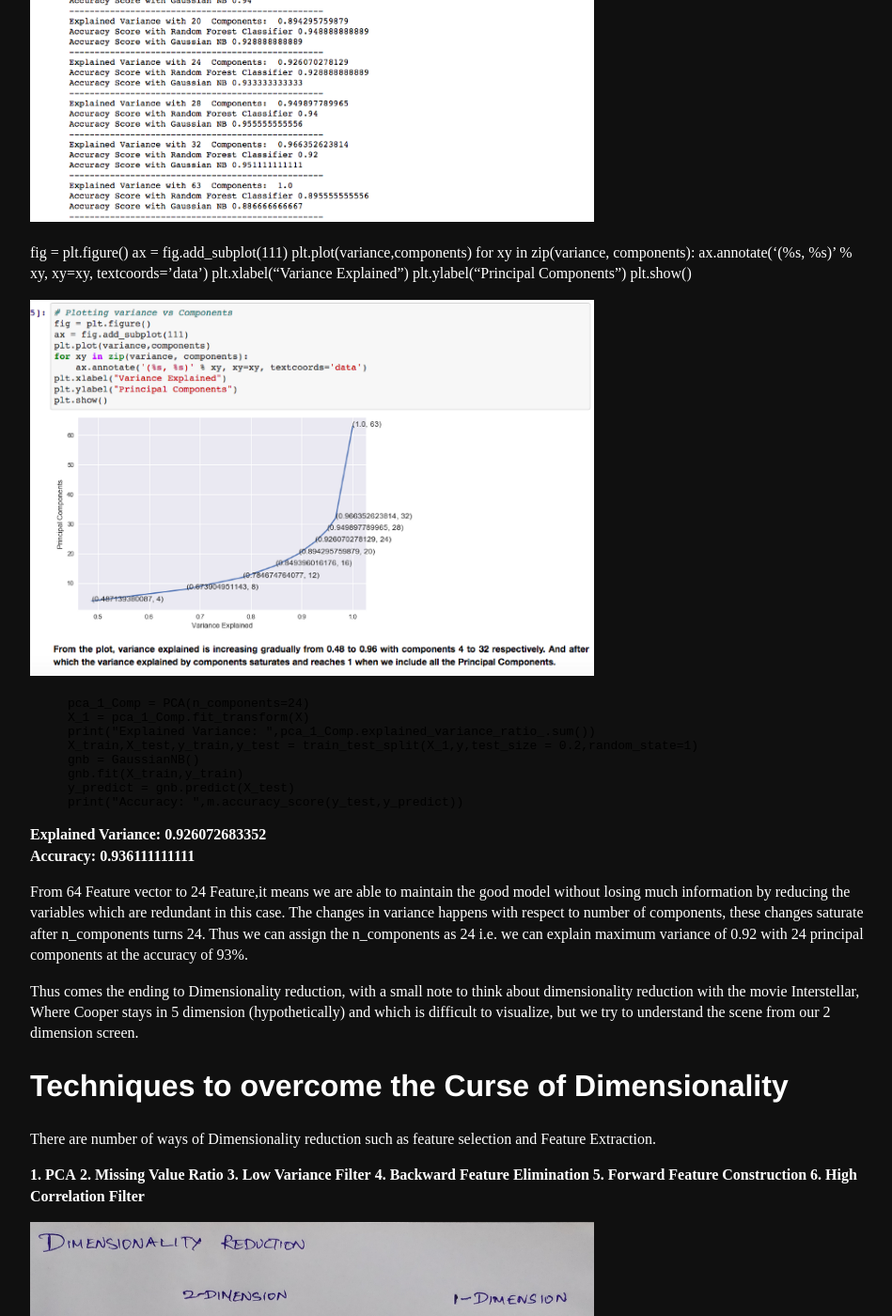
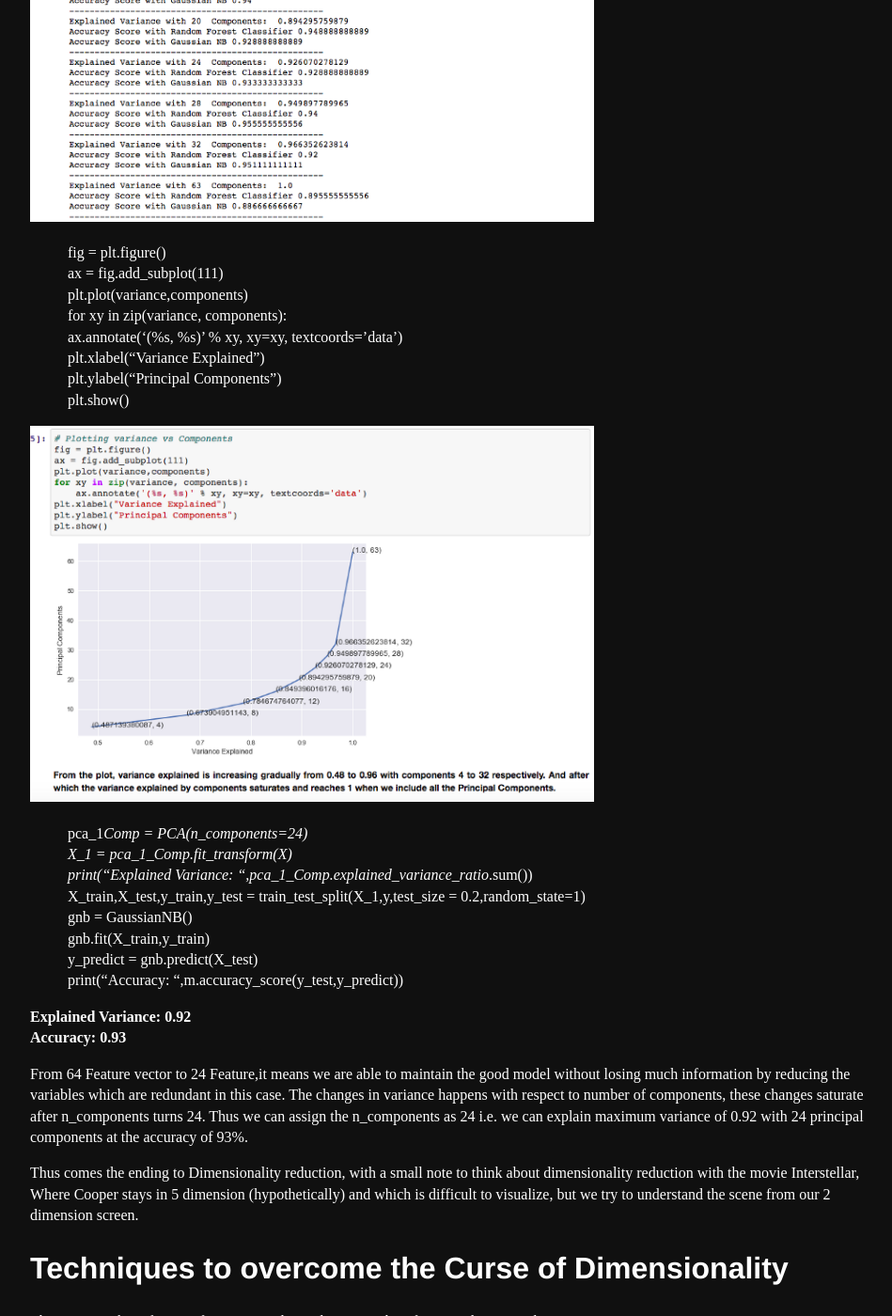
Before and after one commit to Mayurji/mayurji.github.io, a Jekyll site: the page built from _posts/2020-10-06-HighDimension.markdown, in a window 1280 px wide and 1400 px high, scrolled down 2422 px. Shown: the whole window at 94% size, without its empty margins (160-1109 px from the left). Built offline with Jekyll 4.4.1, drawn with Linux system fonts in a browser that asks for light colours.

Commit message:
Update 2020-10-06-HighDimension.markdown

```diff
--- a/_posts/2020-10-06-HighDimension.markdown
+++ b/_posts/2020-10-06-HighDimension.markdown
@@ -59,8 +59,7 @@ load_digits.data.shape
 
 <center>
 <img src="{{site.url}}/assets/images/highdimension/visualize.png"; background-color:#DCDCDC;" /><br>
-<b>Figure 1:</b> Dimension Reduction
-</center>
+<b>Figure 1:</b> Dimension Reduction </center>
 
 Variance of an feature with respect to target variable, explains a lot about the relationship between feature and target variable.We have a list of components included in our list over which we try to explain the variance. As the components are increasing the variance also increases.
 
@@ -92,30 +91,30 @@ for x in list([4,8,12,16,20,24,28,32,63]):\
 ![Results]({{site.url}}/assets/images/highdimension/results.png)
 
 
-fig = plt.figure()
-ax = fig.add_subplot(111)
-plt.plot(variance,components)
-for xy in zip(variance, components):
-    ax.annotate('(%s, %s)' % xy, xy=xy, textcoords='data')
-plt.xlabel("Variance Explained")
-plt.ylabel("Principal Components")
+>fig = plt.figure()\
+ax = fig.add_subplot(111)\
+plt.plot(variance,components)\
+for xy in zip(variance, components):\
+    ax.annotate('(%s, %s)' % xy, xy=xy, textcoords='data')\
+plt.xlabel("Variance Explained")\
+plt.ylabel("Principal Components")\
 plt.show()
 
 ![Plotting]({{site.url}}/assets/images/highdimension/plots.png)
 
-{% highlight python %}
-pca_1_Comp = PCA(n_components=24)
-X_1 = pca_1_Comp.fit_transform(X)
-print("Explained Variance: ",pca_1_Comp.explained_variance_ratio_.sum())
-X_train,X_test,y_train,y_test = train_test_split(X_1,y,test_size = 0.2,random_state=1)
-gnb = GaussianNB()
-gnb.fit(X_train,y_train)
-y_predict = gnb.predict(X_test)
+
+>pca_1_Comp = PCA(n_components=24)\
+X_1 = pca_1_Comp.fit_transform(X)\
+print("Explained Variance: ",pca_1_Comp.explained_variance_ratio_.sum())\
+X_train,X_test,y_train,y_test = train_test_split(X_1,y,test_size = 0.2,random_state=1)\
+gnb = GaussianNB()\
+gnb.fit(X_train,y_train)\
+y_predict = gnb.predict(X_test)\
 print("Accuracy: ",m.accuracy_score(y_test,y_predict))
-{% endhighlight %}
 
-**Explained Variance:  0.926072683352**\
-**Accuracy:  0.936111111111**
+
+**Explained Variance:  0.92**\
+**Accuracy:  0.93**
 
 From 64 Feature vector to 24 Feature,it means we are able to maintain the good model without losing much information by reducing the variables which are redundant in this case. The changes in variance happens with respect to number of components, these changes saturate after n_components turns 24. Thus we can assign the n_components as 24 i.e. we can explain maximum variance of 0.92 with 24 principal components at the accuracy of 93%.
 
@@ -125,11 +124,11 @@ Thus comes the ending to Dimensionality reduction, with a small note to think ab
 
 There are number of ways of Dimensionality reduction such as feature selection and Feature Extraction.
 
-**1. PCA**
-**2. Missing Value Ratio**
-**3. Low Variance Filter**
-**4. Backward Feature Elimination**
-**5. Forward Feature Construction**
+**1. PCA**\
+**2. Missing Value Ratio**\
+**3. Low Variance Filter**\
+**4. Backward Feature Elimination**\
+**5. Forward Feature Construction**\
 **6. High Correlation Filter**
 
 ![High Dimension]({{site.url}}/assets/images/highdimension/hd.png)
```
